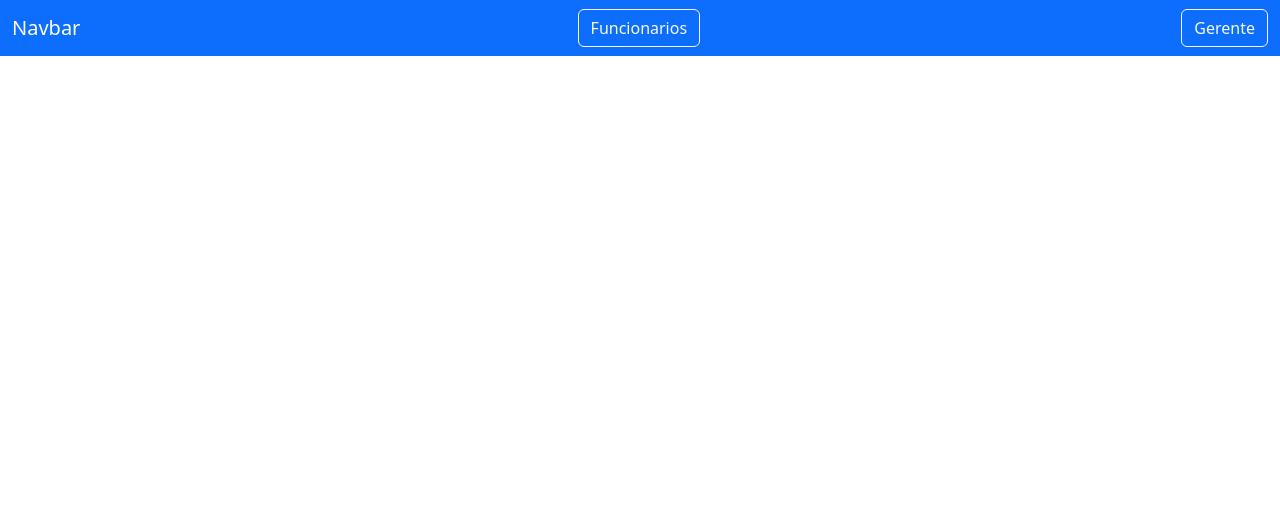
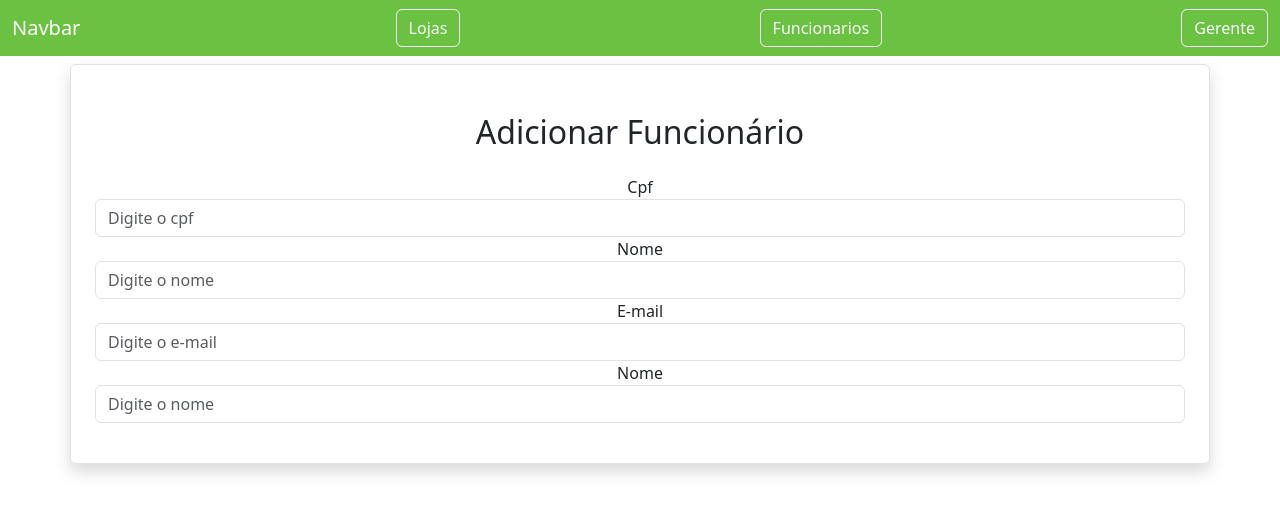
Before and after one commit to Cenafowzin/grao_bd_project, a React (Create React App) app in the folder grao-front/: page /criarFuncionario in a window 1280 px wide. Shown: the top 514 px of the page. Built offline with nearby package versions, Linux system fonts and the light colour scheme.

Commit message:
aba de funcionarios e organizando navbar

```diff
--- a/grao-front/src/App.js
+++ b/grao-front/src/App.js
@@ -1,10 +1,13 @@
 import './App.css';
 import "../node_modules/bootstrap/dist/css/bootstrap.min.css";
 import Navbar from './layout/Navbar';
-import Home from './pages/Home';
 import { BrowserRouter as Router, Routes, Route } from 'react-router-dom';
 import Gerente from './users/Gerente';
 import Funcionarios from './pages/Funcionarios';
+import Loja from './pages/Lojas';
+import Home from './pages/Home';
+import VerFuncionario from './Funcionario/VerFuncionario';
+import AddFuncionario from './Funcionario/AddFuncionario';
 
 function App() {
   return (
@@ -12,9 +15,12 @@ function App() {
       <Router>
       <Navbar />
       <Routes>
-        <Route exact path = "/" element = {<Home />} />
+      <Route exact path = "/" element = {<Home/>} />
+        <Route exact path = "/lojas" element = {<Loja/>} />
         <Route exact path = "/gerente" element = {<Gerente />} />
         <Route exact path = "/funcionarios" element = {<Funcionarios/> } />
+        <Route exact path = "/detalhesFuncionario" element = {<VerFuncionario/> } />
+        <Route exact path = "/criarFuncionario" element = {<AddFuncionario/> } />
       </Routes>
       </Router>
     </div>
--- /dev/null
+++ b/grao-front/src/Funcionario/AddFuncionario.js
@@ -0,0 +1,26 @@
+import React from 'react'
+
+export default function AddFuncionario() {
+  return (
+    <div className="container">
+        <div className="row">
+            <div className="col-mc-6 offset-md3 border rounded p-4 mt-2 shadow">
+                <h2 className="text-center m-4">Adicionar Funcionário</h2>
+                <div className="mb-3">
+                    <label htmlFor="Cpf" className="fomr-label">Cpf</label>
+                    <input type={"text"} className="form-control" placeholder="Digite o cpf" cpf="cpf"/>
+
+                    <label htmlFor="Nome" className="fomr-label">Nome</label>
+                    <input type={"text"} className="form-control" placeholder="Digite o nome" nome="nome"/>
+
+                    <label htmlFor="E-mail" className="fomr-label">E-mail</label>
+                    <input type={"text"} className="form-control" placeholder="Digite o e-mail" email="email"/>
+
+                    <label htmlFor="Nome" className="fomr-label">Nome</label>
+                    <input type={"text"} className="form-control" placeholder="Digite o nome" nome="nome"/>
+                </div>
+            </div>
+        </div>
+    </div>
+  )
+}
--- /dev/null
+++ b/grao-front/src/Funcionario/VerFuncionario.js
@@ -0,0 +1,7 @@
+import React from 'react'
+
+export default function VerFuncionario() {
+  return (
+    <div>VerFuncionario</div>
+  )
+}
--- a/grao-front/src/layout/Navbar.js
+++ b/grao-front/src/layout/Navbar.js
@@ -5,12 +5,13 @@ export default function Navbar() {
     return (
         <div>
 
-            <nav className="navbar navbar-expand-lg navbar-dark bg-primary">
+            <nav className="navbar navbar-expand-lg navbar-dark" style={{ backgroundColor: '#6AC142' }}>
                 <div className="container-fluid">
-                    <a className="navbar-brand" href="#">Navbar</a>
+                    <a className="navbar-brand" href="/">Navbar</a>
                     <button className="navbar-toggler" type="button" data-bs-toggle="collapse" data-bs-target="#navbarSupportedContent" aria-controls="navbarSupportedContent" aria-expanded="false" aria-label="Toggle navigation">
                         <span className="navbar-toggler-icon"></span>
                     </button>
+                    <Link className="btn btn-outline-light" to ="/lojas"> Lojas</Link>
                     <Link className="btn btn-outline-light" to ="/funcionarios"> Funcionarios</Link>
                     <Link className="btn btn-outline-light" to ="/gerente"> Gerente</Link>
                 </div>
--- a/grao-front/src/pages/Funcionarios.js
+++ b/grao-front/src/pages/Funcionarios.js
@@ -1,5 +1,6 @@
 import React, { useEffect, useState } from "react";
 import axios from "axios";
+import { Link } from "react-router-dom";
 
 export default function Funcionarios() {
   const [funcs, setFuncs] = useState([]);
@@ -11,11 +12,13 @@ export default function Funcionarios() {
   const loadFuncs = async () => {
     const result = await axios.get("http://localhost:8080/funcionarios");
     setFuncs(result.data);
+    console.log(result.data);
   };
 
   return (
     <div className="container">
       <div className="py-4">
+        <Link className="btn btn-primary mx-2" to="/criarFuncionario">Novo Funcionário</Link>
         <table className="table">
           <thead>
             <tr>
@@ -23,6 +26,7 @@ export default function Funcionarios() {
               <th scope="col">Nome</th>
               <th scope="col">Cargo</th>
               <th scope="col">E-mail</th>
+              <th scope="col">Action</th>
             </tr>
           </thead>
           <tbody>
@@ -33,6 +37,11 @@ export default function Funcionarios() {
                     <td>{func.nome}</td>
                     <td>{func.cargo}</td>
                     <td>{func.email}</td>
+                    <td>
+                        <Link className="btn btn-primary mx-2" to="/detalhesFuncionario">Ver</Link>
+                        <button className="btn btn-secondary mx-2">Editar</button>
+                        <button className="btn btn-danger mx-2">Deletar</button>
+                    </td>
                     </tr>
                 ))
             }
--- a/grao-front/src/pages/Home.js
+++ b/grao-front/src/pages/Home.js
@@ -1,55 +1,7 @@
-import React, { useEffect, useState } from 'react'
-import axios from 'axios'
+import React from 'react'
 
 export default function Home() {
-
-
-    const [users, setUsers]= useState ([]);
-
-    useEffect(() => {
-        loadUsers();
-    },[]);
-
-    const loadUsers = async () => {
-        const result = await axios.get('http://localhost:8080/lojas');
-        setUsers(result.data);
-    };
-
-    return (
-        <div className='container'>
-            <div className='py-4'>
-                <table className="table border shadow">
-                    <thead>
-                        <tr>
-                            <th scope="col">Id Loja</th>
-                            <th scope="col">Rua</th>
-                            <th scope="col">Cidade</th>
-                            <th scope="col">Numero</th>
-                            <th scope="col">Opçoes</th>
-                        </tr>
-                    </thead>
-                    <tbody>
-                        {
-                            users.map((user, index) => (
-                            <tr>
-                            <th scope="row" key ={index}>{index + 1}</th>
-                            <td>{user.rua}</td>
-                            <td>{user.cidade}</td>
-                            <td>{user.numero}</td>
-                            <td>
-                                <button className="btn btn-primary mx-2">Ver</button>
-                                <button className="btn btn-outline-primary mx-2">Editar</button>
-                                <button className="btn btn-danger mx-2">Deletar</button>
-                            </td>
-
-                        </tr>
-
-                            ))
-                        }
-
-                    </tbody>
-                </table>
-            </div>
-        </div>
-    )
+  return (
+    <div>Home</div>
+  )
 }
--- /dev/null
+++ b/grao-front/src/pages/Lojas.js
@@ -0,0 +1,55 @@
+import React, { useEffect, useState } from 'react'
+import axios from 'axios'
+
+export default function Loja() {
+
+
+    const [lojas, setLojas]= useState ([]);
+
+    useEffect(() => {
+        loadLojas();
+    },[]);
+
+    const loadLojas = async () => {
+        const result = await axios.get('http://localhost:8080/lojas');
+        setLojas(result.data);
+    };
+
+    return (
+        <div className='container'>
+            <div className='py-4'>
+                <table className="table border shadow">
+                    <thead>
+                        <tr>
+                            <th scope="col">Id Loja</th>
+                            <th scope="col">Rua</th>
+                            <th scope="col">Cidade</th>
+                            <th scope="col">Numero</th>
+                            <th scope="col">Opçoes</th>
+                        </tr>
+                    </thead>
+                    <tbody>
+                        {
+                            lojas.map((loja, index) => (
+                            <tr>
+                            <th scope="row" key ={index}>{index + 1}</th>
+                            <td>{loja.rua}</td>
+                            <td>{loja.cidade}</td>
+                            <td>{loja.numero}</td>
+                            <td>
+                                <button className="btn btn-primary mx-2">Ver</button>
+                                <button className="btn btn-outline-primary mx-2">Editar</button>
+                                <button className="btn btn-danger mx-2">Deletar</button>
+                            </td>
+
+                        </tr>
+
+                            ))
+                        }
+
+                    </tbody>
+                </table>
+            </div>
+        </div>
+    )
+}
```
